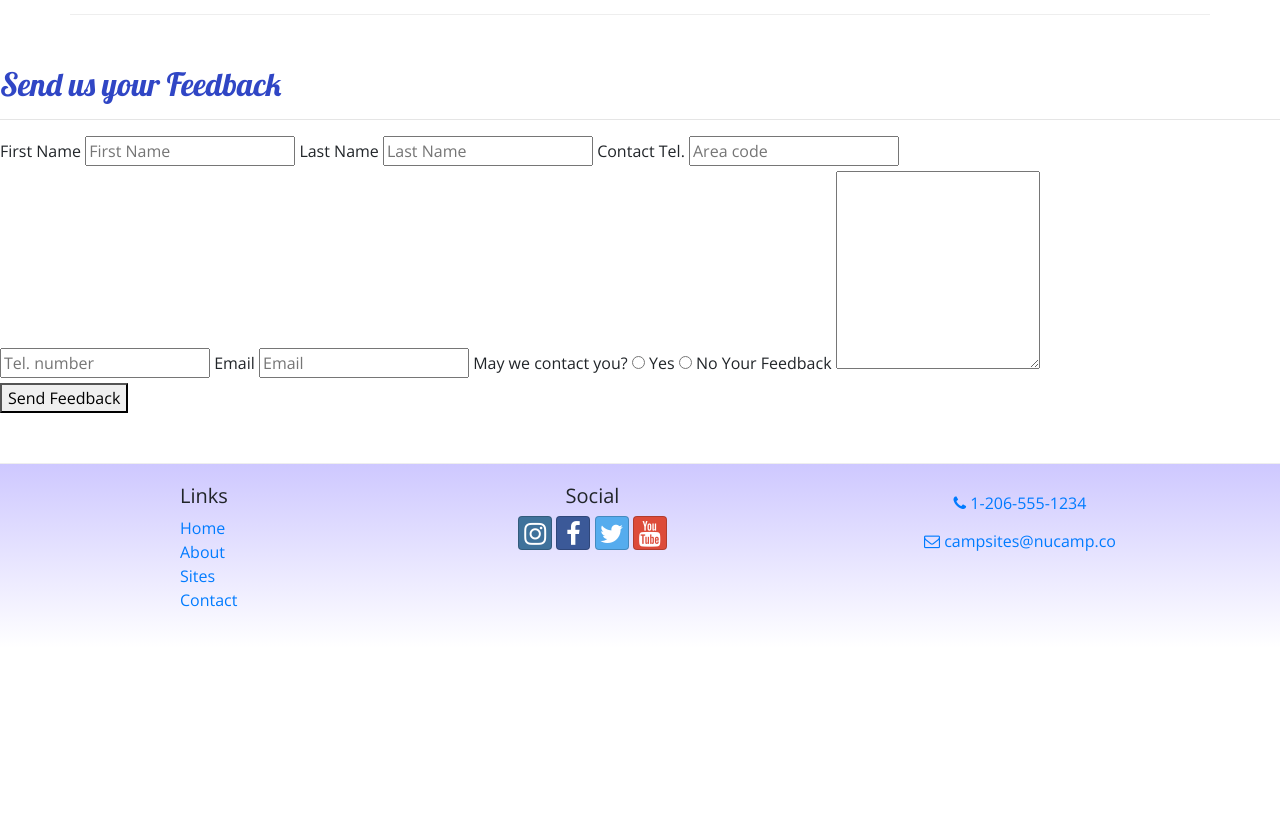
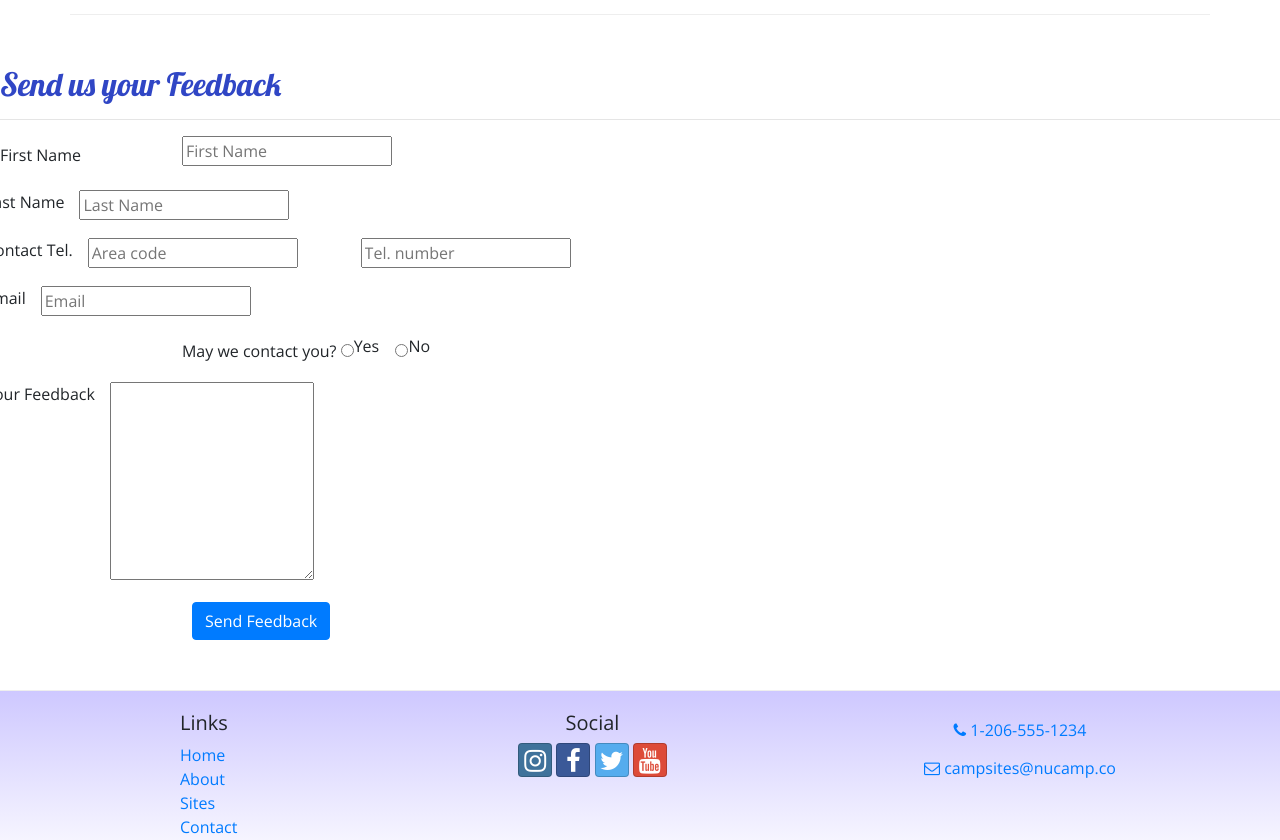
Before and after one commit to kweisse1/nucampsite, a website: page contactus.html in a window 1280 px wide. Shown: the part 560-1400 px from the top of the page. Before the commit the page ends 1208 px from the top, so only its background shows below. Drawn offline with nearby package versions, Linux system fonts and the light colour scheme.

Commit message:
Forms with Formatting Issues

```diff
--- a/contactus.html
+++ b/contactus.html
@@ -81,24 +81,65 @@
                 <hr />
             </div>
             <div class="col-md-10">
+                <!-- Form -->
                 <form>
-                <label for="firstName"> First Name</label>
+                    <!-- Name -->
+                    <div class="form-group row">
+                        <label for="firstName" class="col-md-2 col-form-label" > First Name</label>
+                        <div class="col-md-10">
                             <input type="text" id="firstName" name="firstName" placeholder="First Name">
+                        </div>
+                    </div>
+                    <div class="form-group row">
                         <label for="lastName"> Last Name </label>
+                        <div class="col-md-10">
                             <input type="text" id="lastName" name="lastName" placeholder="Last Name"/>
+                        </div>
+                    </div>
+                    <!-- Phone Number -->
+                    <div class="form-group row">
                         <label for="areaCode"> Contact Tel. </label>
+                        <div class="col-5 col-md-3">
                             <input type="tel" id="areaCode" name="areaCode" placeholder="Area code"/>
+                        </div>
+                        <div class="col-7">
                             <input type="tel" name="telNum" placeholder="Tel. number"/>
+                        </div>
+                    </div>
+                    <!-- Email -->
+                    <div class="form-group row">
                         <label for="email"> Email </label>
+                        <div class="col-md-10">
                             <input type="email" id="email" name="email" placeholder="Email"/>
+                        </div>
+                    </div>
+                    <!-- contact radio -->
+                    <div class="form-group row">
+                        <div class="col offset-md-2">
                             May we contact you?
+                            <div class="form-check form-check-inline">
                                 <input type="radio" id="contactYes" name="contactRadios" value="yes" />
                                 <label for="contactYes"> Yes </label>
+                            </div>
+                            <div class="form-check form-check-inline">
                                 <input type="radio" id="contactNo" name="contactRadios" value="no"  />
                                 <label for="contactNo"> No </label>
+                            </div>
+                        </div>
+                    </div>
+                    <!-- Feedback -->
+                    <div class="form-group row">
                         <label for="feedback"> Your Feedback </label>
+                        <div class="col-md-10">
                             <textarea id="feedback" name="feedback" rows="8"></textarea>
-                <button type="submit"> Send Feedback </button>
+                        </div>
+                    </div>
+                    <!-- Submit -->
+                    <div class="form-group-row">
+                        <div class="offset-md-2 col-md-10">
+                            <button type="submit" class="btn btn-primary"> Send Feedback </button>
+                        </div>
+                    </div>
                 </form>
             </div>
        </div>
```
Lines whose indentation alone changed are shown as unchanged.
